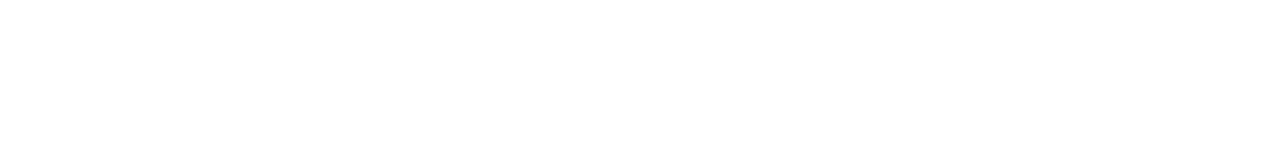
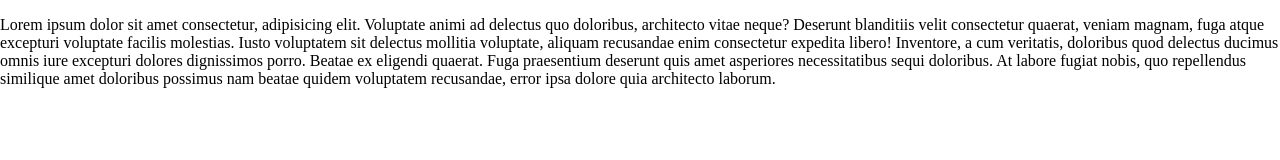
Before and after one commit to webhubUA8/test, a plain HTML site: page index.html in a window 1280 px wide. Drawn offline with Linux system fonts and the light colour scheme.

Commit message:
add styles

```diff
--- a/css/style.css
+++ b/css/style.css
@@ -0,0 +1,4 @@
+body {
+   margin: 0;
+   padding: 0;
+}
--- a/index.html
+++ b/index.html
@@ -7,7 +7,11 @@
    <link rel="stylesheet" href="css/style.css">
 </head>
 <body>
-
+   <p>
+      <span>Lorem ipsum dolor sit amet consectetur, adipisicing elit. Voluptate animi ad delectus quo doloribus, architecto vitae neque? Deserunt blanditiis velit consectetur quaerat, veniam magnam, fuga atque excepturi voluptate facilis molestias.</span>
+      <span>Iusto voluptatem sit delectus mollitia voluptate, aliquam recusandae enim consectetur expedita libero! Inventore, a cum veritatis, doloribus quod delectus ducimus omnis iure excepturi dolores dignissimos porro. Beatae ex eligendi quaerat.</span>
+      <span>Fuga praesentium deserunt quis amet asperiores necessitatibus sequi doloribus. At labore fugiat nobis, quo repellendus similique amet doloribus possimus nam beatae quidem voluptatem recusandae, error ipsa dolore quia architecto laborum.</span>
+   </p>
 
    <script src="js/main.js"></script>
 </body>
```
